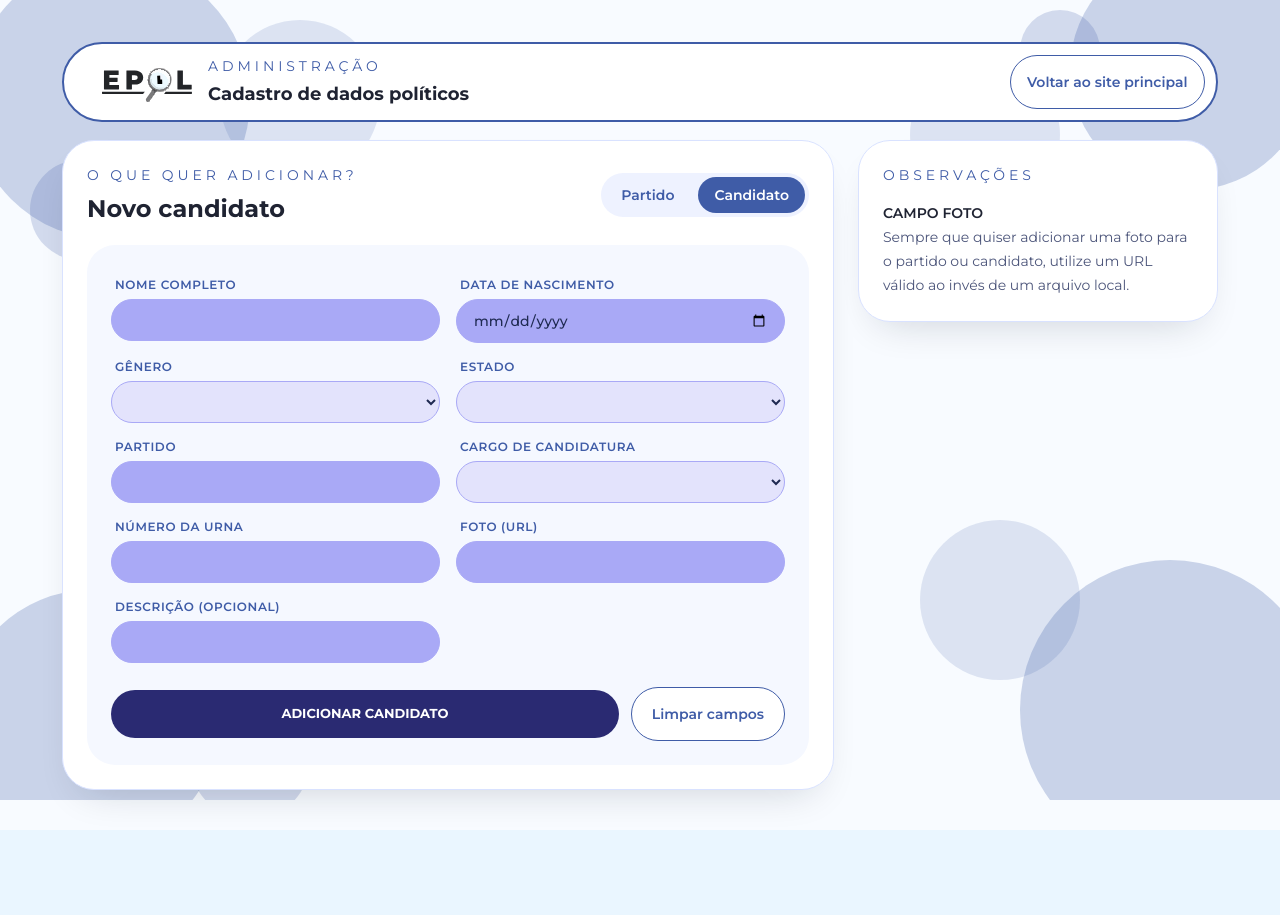
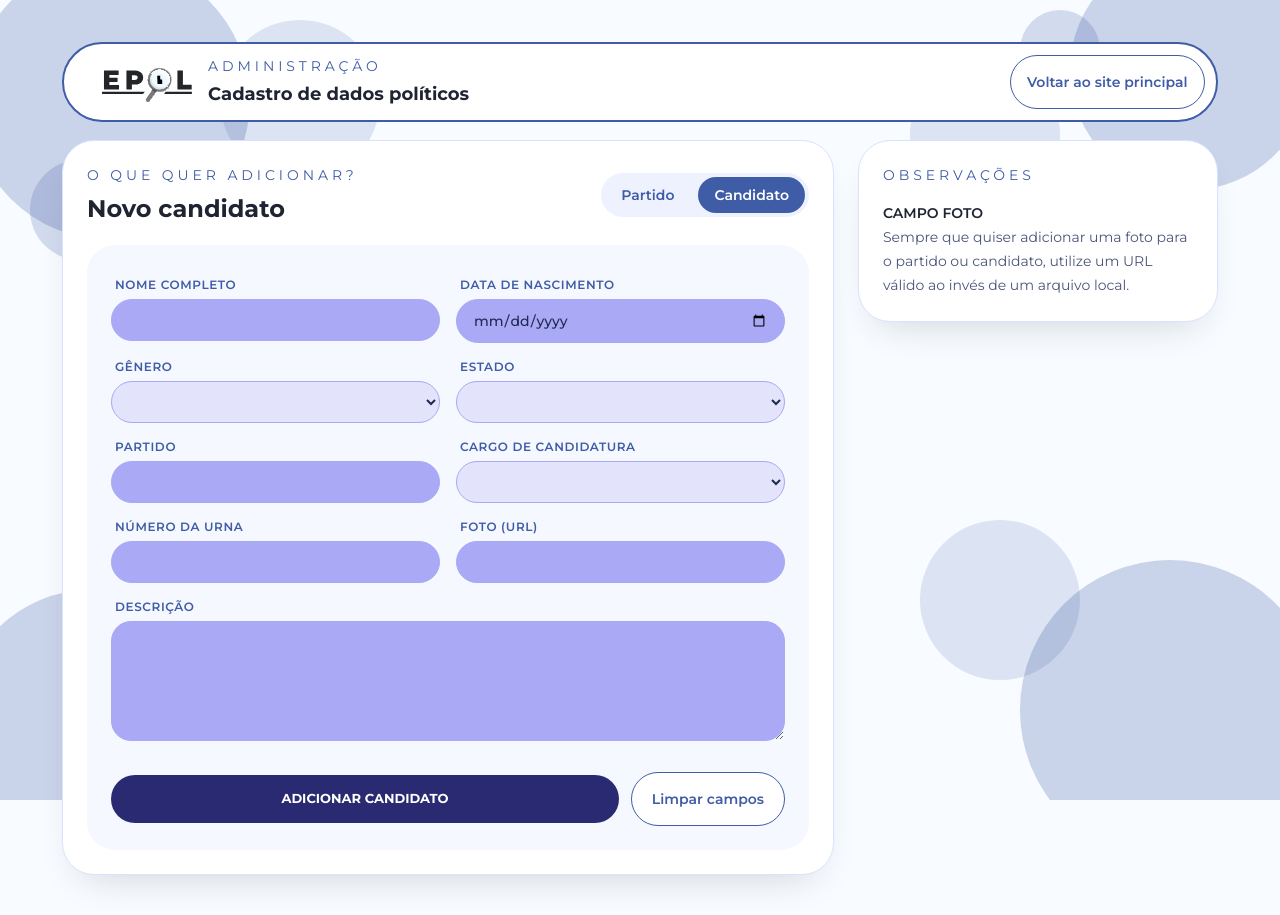
Before and after one commit to tcc-epol-ejs/epol-web, a React (Vite) app: page /admin in a window 1280 px wide. Both pictures are taken after a click on the button "Candidato". Before the commit the page ends 830 px from the top, so only its background shows below. Built offline with nearby package versions, Linux system fonts and the light colour scheme.

Commit message:
refactor: mudança de componente do campo "descrição" de textbox para textarea

```diff
--- a/src/pages/admin/index.tsx
+++ b/src/pages/admin/index.tsx
@@ -5,6 +5,7 @@ import Botao from '../../components/botoes/botao';
 import Textbox from '../../components/inputs';
 import Select from '../../components/selects';
 import LogoEPOL from '../../assets/SVGs/LogoEPOL.svg';
+import Textarea from '../../components/inputs/textarea';
 
 const bolasConfig = [
   { size: 280, top: '-40px', left: '-30px', opacity: 0.25 },
@@ -446,16 +447,15 @@ export default function Admin() {
                               }
                             />
                           </div>
-                          <div className="flex flex-col gap-1.5">
+                          <div className="flex flex-col gap-1.5 sm:col-span-2">
                             <label className="text-xs font-semibold text-[#3f5ca7] uppercase tracking-wider ml-1">
-                              Descrição (Opcional)
+                              Descrição
                             </label>
-                            <Textbox
+                            <Textarea
                               value={formData.descricao}
                               onChange={(e) =>
                                 updateField('descricao', e.target.value)
                               }
-                              className="sm:col-span-2"
                             />
                           </div>
                         </>
```
